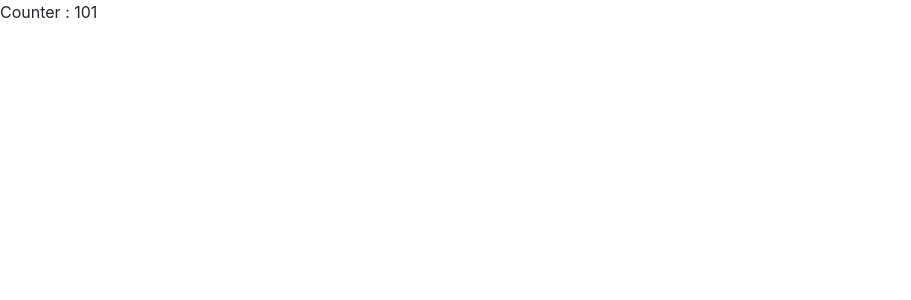
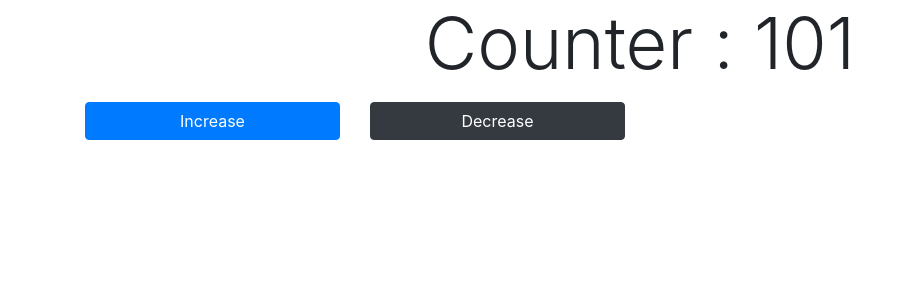
Before and after one commit to synergy2411/incedo-b1, a React (Create React App) app in the folder react-demo/notes-app/: page / in a window 1280 px wide. Shown: the top 300 px of the page, without its empty margins (0-911 px from the left). Built offline with nearby package versions, Linux system fonts and the light colour scheme.

Commit message:
counter action added

```diff
--- a/react-demo/notes-app/src/components/Counter/Counter.js
+++ b/react-demo/notes-app/src/components/Counter/Counter.js
@@ -1,34 +1,48 @@
 import React, { Component } from 'react';
-import { connect, connectAdvanced } from 'react-redux';
+import { connect } from 'react-redux';
+import * as counterActions from './store/actions/counterActions';
 
 class Counter extends Component {
     render() {
+        return (
+            <div className="container">
+                <p className="display-3 text-center">
+                Counter : {this.props.counter}
+                </p>
+                <div className="row">
+                    <div className="col-sm-3 col-md-3">
+                        <button className="btn btn-primary btn-block"
+                           onClick={this.props.onIncrease}>Increase</button>
+                    </div>
+                    <div className="col-sm-3 col-md-3">
+                        <button className="btn btn-dark btn-block"
+                            onClick={this.props.onDecrease}>Decrease</button>
+                    </div>
+                    <div className="col-sm-3 col-md-3"></div>
+                    <div className="col-sm-3 col-md-3"></div>
+                </div>
 
-        console.log(this.props);
-
-        return (
-            <div>
-                Counter : {this.props.counter}
             </div>
         );
     }
 }
-
 // let connectFunc = connect(mapStateToProps, mapDispatchToProps);
-
 // connectFunc(Counter);
-
 // Map the redux state to component props
 const mapStateToProps = (state) => {
     return {
         counter : state.counter
     }
 }
-
 // Map the redux actions to component props
-const mapDispatchToProps = (state) => {
+const mapDispatchToProps = (dispatch) => {
     return {
-
+        onIncrease : () => {
+            dispatch({type : counterActions.INCREMENT})
+        },
+        onDecrease : () => {
+            dispatch({type : counterActions.DECREMENT})
+        }
     }
 }
 
--- /dev/null
+++ b/react-demo/notes-app/src/components/Counter/store/actions/counterActions.js
@@ -0,0 +1,2 @@
+export const INCREMENT = 'INCREMENT';
+export const DECREMENT = 'DECREMENT';
--- a/react-demo/notes-app/src/components/Counter/store/reducers/rootReducer.js
+++ b/react-demo/notes-app/src/components/Counter/store/reducers/rootReducer.js
@@ -1,10 +1,36 @@
+import * as counterActions from '../actions/counterActions';
 
 const defaultState ={
     counter : 101
 }
 
 function rootReducer(state = defaultState, action){
-    return state;
+
+    switch (action.type) {
+        case counterActions.INCREMENT:{
+            return {
+                counter : state.counter + 1
+            }
+        }
+        case counterActions.DECREMENT:{
+            return {
+                counter : state.counter - 1
+            }
+        }
+        default:
+            return state;
+    }
+
+    // if(action.type === 'INCREMENT'){
+    //     return {
+    //         counter : state.counter + 1
+    //     }
+    // }else if(action.type === 'DECREMENT'){
+    //     return {
+    //         counter : state.counter - 1
+    //     }
+    // }
+    // return state;
 }
 
 export default rootReducer;
```
